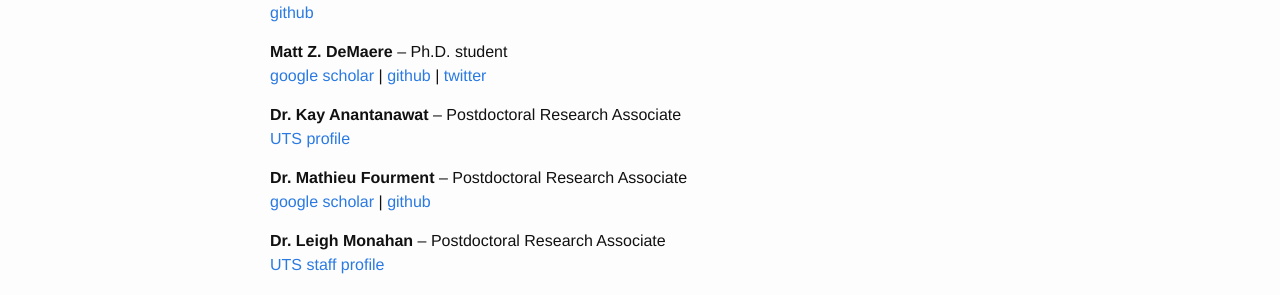
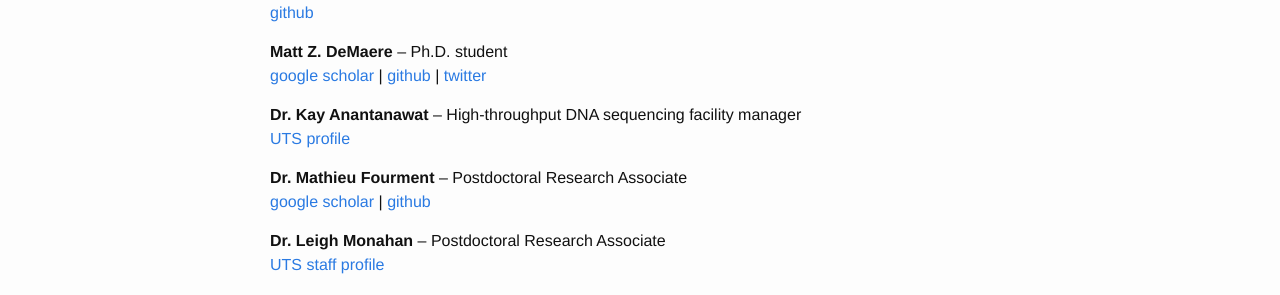
Before and after one commit to koadman/platypusfarm, a Jekyll site: the page built from darlinglab/people.md, in a window 1280 px wide. Shown: the part 965-1260 px from the top of the page. Built offline with Jekyll 4.4.1, drawn with Linux system fonts in a browser that asks for light colours.

Commit message:
title fix

```diff
--- a/darlinglab/people.md
+++ b/darlinglab/people.md
@@ -25,7 +25,7 @@ twitter: [@koadman](http://twitter.com/koadman) | [google scholar](http://schola
 **Matt Z. DeMaere** -- Ph.D. student<br/>
 [google scholar](http://scholar.google.com.au/citations?user=hQTEUsIAAAAJ&hl=en&oi=ao) | [github](https://github.com/cerebis) | [twitter](https://twitter.com/cerebis1)
 
-**Dr. Kay Anantanawat** -- Postdoctoral Research Associate<br/>
+**Dr. Kay Anantanawat** -- High-throughput DNA sequencing facility manager<br/>
 [UTS profile](https://www.uts.edu.au/staff/kay.anantanawat)
 
 **Dr. Mathieu Fourment** -- Postdoctoral Research Associate<br/>
```
